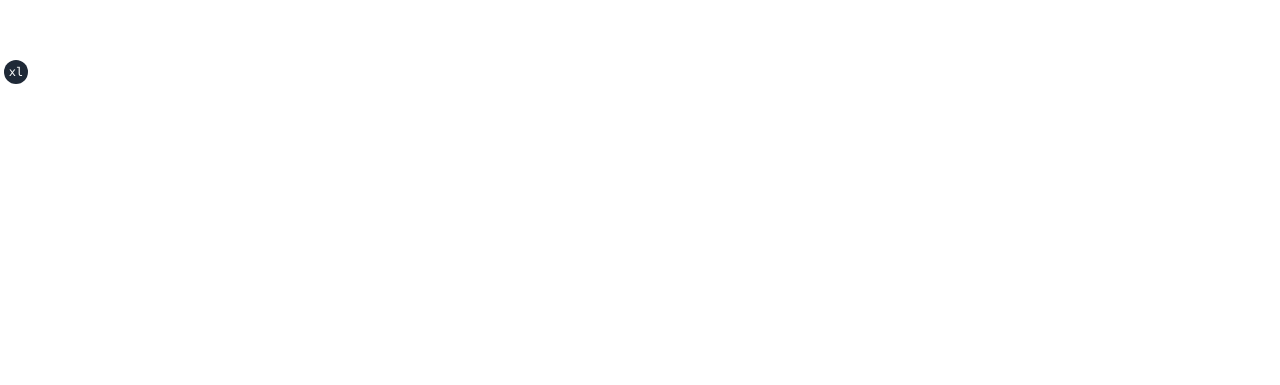
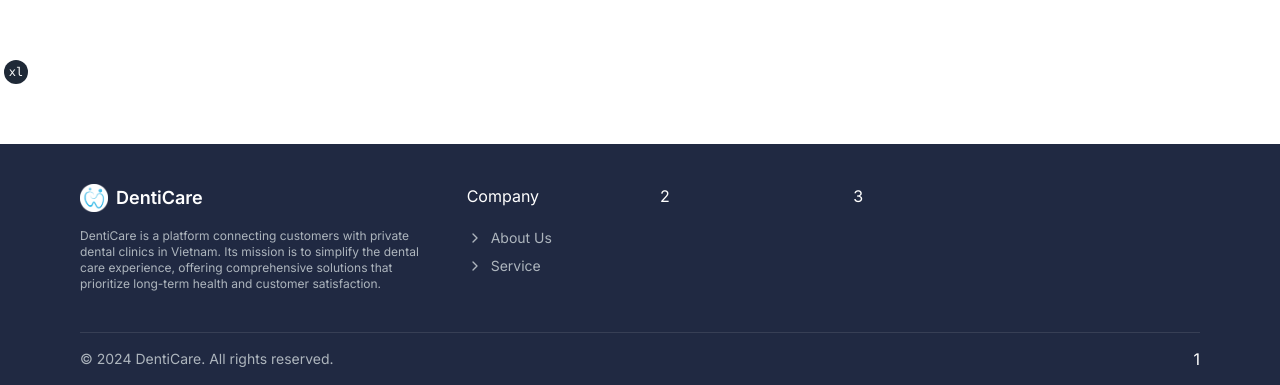
Before and after one commit to SWD392-SU24/FE, a Next.js app: page / in a window 1280 px wide. Shown: the part 712-1097 px from the top of the page. Before the commit the page ends 800 px from the top, so only its background shows below. Built offline with nearby package versions, Linux system fonts and the light colour scheme.

Commit message:
feat: apply footer layout

```diff
--- a/app/(landing)/layout.tsx
+++ b/app/(landing)/layout.tsx
@@ -1,5 +1,6 @@
 import React from "react"
 
+import Footer from "@/containers/landing-page/footer"
 import Header from "@/containers/landing-page/header"
 
 export default function LandingLayout({
@@ -10,7 +11,8 @@ export default function LandingLayout({
   return (
     <div>
       <Header />
-      {children}
+      <main className="min-h-screen">{children}</main>
+      <Footer />
     </div>
   )
 }
--- a/config/site.ts
+++ b/config/site.ts
@@ -7,7 +7,7 @@ export function constructMetadata({
   },
   description = "DentiCare is a platform designed to bridge the gap between customers seeking dental care services and private dental clinics in Vietnam. With the mission of simplifying the dental care experience, it aims to contribute to creating a community that provides comprehensive solutions, focusing on long-term health and the absolute satisfaction of customers.",
   image = "/thumbnail.png",
-  icons = "/logo/logo.png",
+  icons = "/logo/logo.ico",
 }: {
   title?: {
     default: string
--- /dev/null
+++ b/containers/landing-page/footer.tsx
@@ -0,0 +1,71 @@
+/* eslint-disable no-use-before-define */
+import React from "react"
+
+import Link from "next/link"
+
+import { ChevronRight } from "lucide-react"
+
+import { FOOTER_COMPANY_INFO } from "@/lib/constants/footer"
+
+import MaxWidthWrapper from "@/components/max-width-wrapper"
+
+export default function Footer() {
+  return (
+    <footer className="h-full bg-[#202942] pt-10 text-white">
+      <MaxWidthWrapper className="mb-10 grid grid-cols-12 gap-10">
+        <div className="col-span-4 flex flex-col items-start justify-start">
+          <Link href="/" className="flex items-center gap-x-2 ">
+            <img src="/logo/logo-bg-white.png" alt="logo" className="size-7" />
+            <span className="text-lg font-semibold">DentiCare</span>
+          </Link>
+          <p className="mt-4 text-xs text-[#adb5bd]">
+            DentiCare is a platform connecting customers with private dental
+            clinics in Vietnam. Its mission is to simplify the dental care
+            experience, offering comprehensive solutions that prioritize
+            long-term health and customer satisfaction.
+          </p>
+        </div>
+
+        <div className="col-span-2">
+          <FooterColumn title="Company">
+            <ul className="text-foreground-footer space-y-2 text-sm">
+              {FOOTER_COMPANY_INFO.links.map((item) => (
+                <li
+                  key={item.label}
+                  className="hover:text-foreground-footer-hover flex items-center hover:translate-x-1"
+                >
+                  <ChevronRight className="mr-2 size-4" />
+                  {item.label}
+                </li>
+              ))}
+            </ul>
+          </FooterColumn>
+        </div>
+        <div className="col-span-2">2</div>
+        <div className="col-span-3">3</div>
+      </MaxWidthWrapper>
+      <MaxWidthWrapper>
+        <div className="flex items-center justify-between border-t border-white/10">
+          <div className="text-foreground-footer  py-4 text-sm">
+            <p>© {new Date().getFullYear()} DentiCare. All rights reserved.</p>
+          </div>
+          <div className="">1</div>
+        </div>
+      </MaxWidthWrapper>
+    </footer>
+  )
+}
+
+type FooterColumnProps = {
+  title: string
+  children: React.ReactNode
+}
+
+function FooterColumn({ title, children }: FooterColumnProps) {
+  return (
+    <div className="flex flex-col gap-5">
+      <h4 className=" whitespace-nowrap">{title}</h4>
+      {children}
+    </div>
+  )
+}
--- /dev/null
+++ b/lib/constants/footer.ts
@@ -0,0 +1,23 @@
+export const FOOTER_COMPANY_INFO = {
+  title: "Company",
+  links: [
+    { label: "About Us", url: "/about-us" },
+    {
+      label: "Service",
+      url: "service",
+    },
+  ],
+} as const
+
+export const FOOTER_CONTACT_INFO = {
+  title: "Contact Us",
+  links: [
+    { label: "Admin Officer", value: "123-456-7890" },
+    { label: "Email Officer", value: "support-center@vito.com" },
+  ],
+} as const
+
+export const SOCIALS = {
+  title: "Social",
+  links: ["/facebook.svg", "/instagram.svg", "/youtube.svg"],
+} as const
--- a/styles/globals.css
+++ b/styles/globals.css
@@ -56,4 +56,12 @@
   body {
     @apply bg-background text-foreground;
   }
+
+  .text-foreground-footer {
+    @apply text-[#adb5bd];
+  }
+
+  .text-foreground-footer-hover {
+    @apply text-[#e6e8ea];
+  }
 }
```
Also changed, not shown: public/logo/logo-bg-white.png (added), 1 other file (tests, documents, lock files or other folders).
